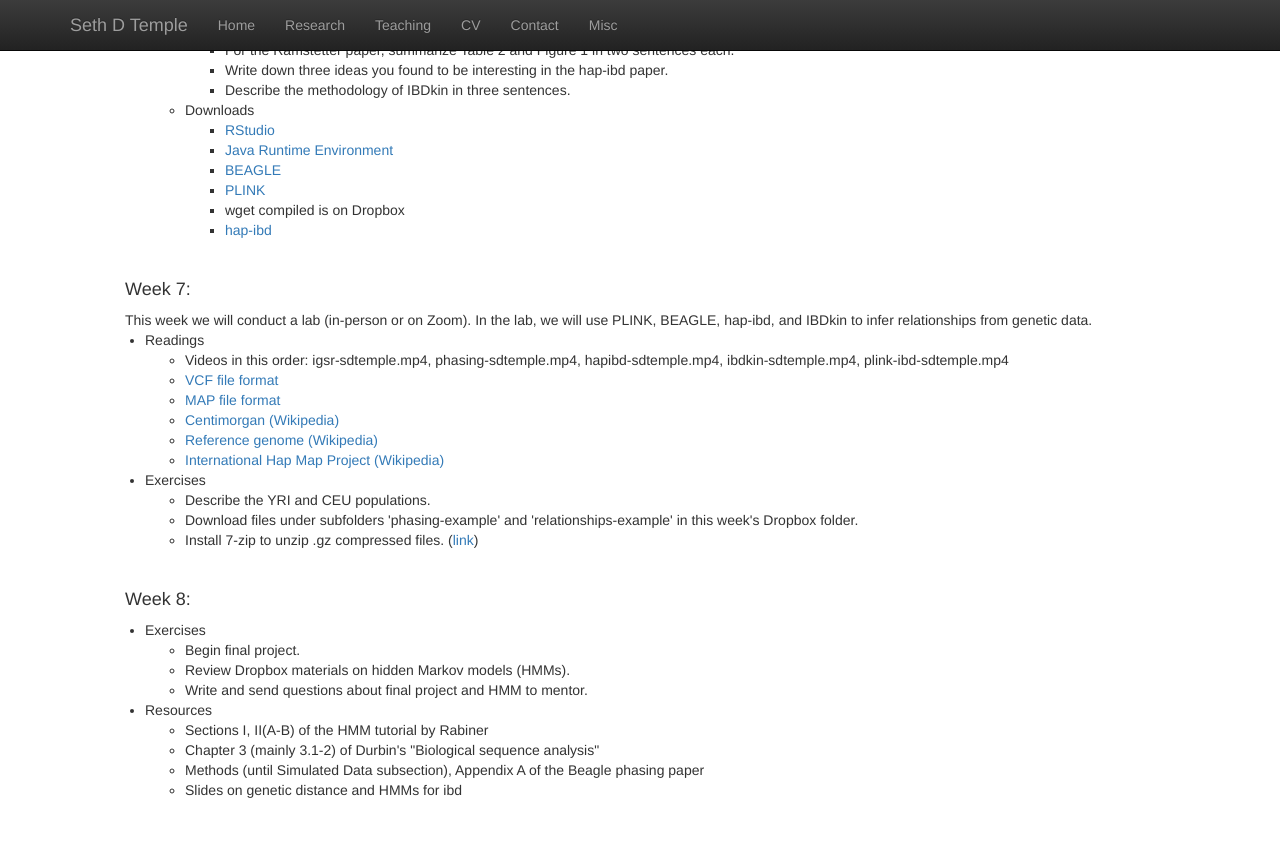
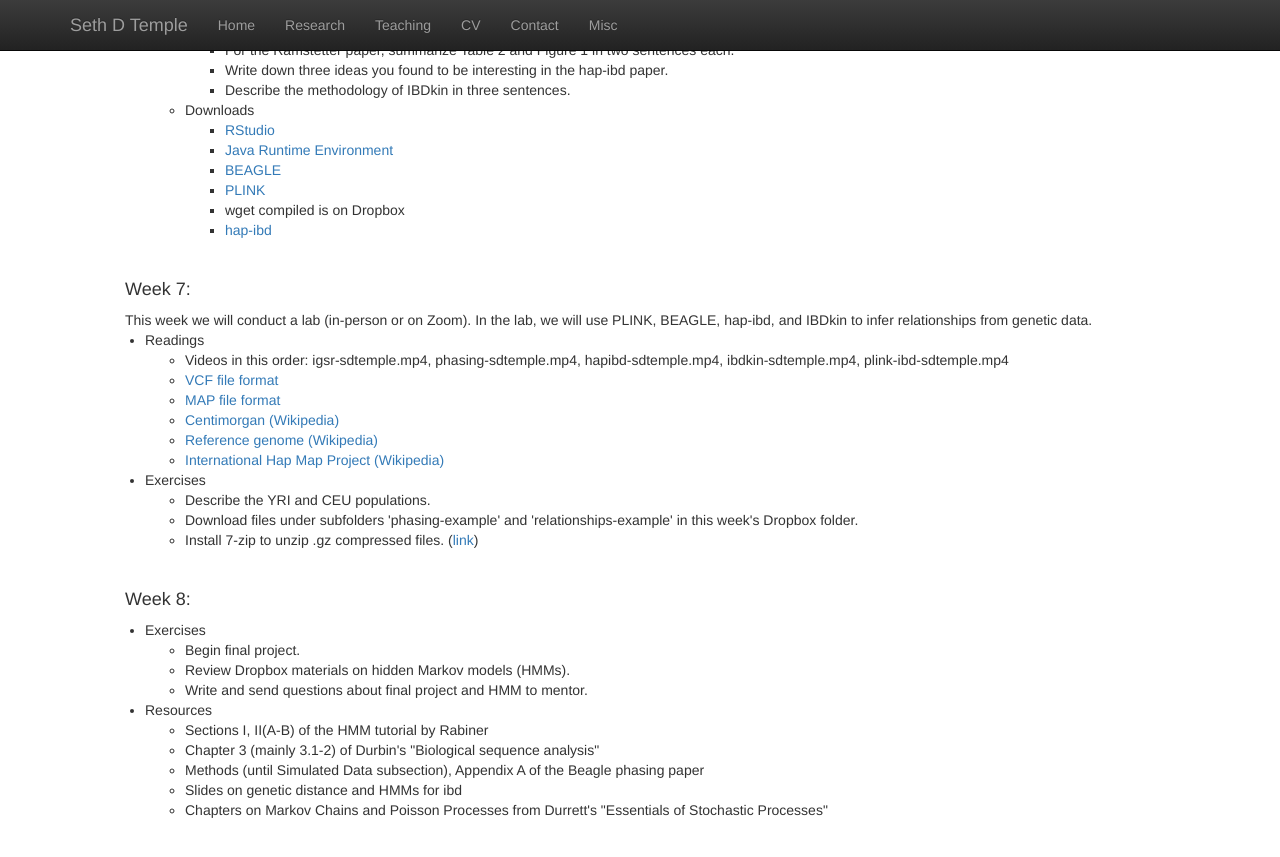
Before and after one commit to sdtemple/sdtemple.github.io, a Jekyll site: the page built from statgen1.html, in a window 1280 px wide and 900 px high, scrolled down 2978 px. Shown: the top 857 px of the window. Built offline with Jekyll 4.4.1, drawn with Linux system fonts in a browser that asks for light colours; nearby versions of some CDN libraries; library files that are not in the unit come from our copies.

Commit message:
Update statgen1.html

```diff
--- a/statgen1.html
+++ b/statgen1.html
@@ -264,6 +264,7 @@ This week we will conduct a lab (in-person or on Zoom). In the lab, we will use
         <li style="padding:0px;margin:0px 20px 0px;"> Chapter 3 (mainly 3.1-2) of Durbin's "Biological sequence analysis" </li>
         <li style="padding:0px;margin:0px 20px 0px;"> Methods (until Simulated Data subsection), Appendix A of the Beagle phasing paper </li>
         <li style="padding:0px;margin:0px 20px 0px;"> Slides on genetic distance and HMMs for ibd </li>
+        <li style="padding:0px;margin:0px 20px 0px;"> Chapters on Markov Chains and Poisson Processes from Durrett's "Essentials of Stochastic Processes" </li>
     </ul>
 </p>
 <br/>
```
